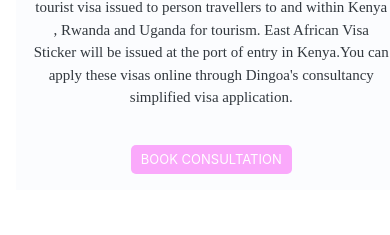
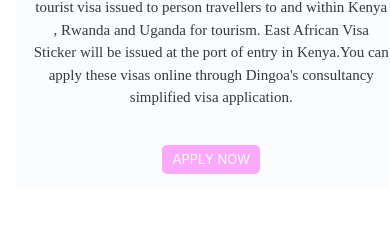
Before and after one commit to JoanKinyanjui/diana-realEstate, a Next.js app: page /immigration in a window 390 px wide. Shown: the part 2354-2589 px from the top of the page. Built offline with nearby package versions, Linux system fonts and the light colour scheme.

Commit message:
submit button

```diff
--- a/src/components/Immigration/ImmServices.js
+++ b/src/components/Immigration/ImmServices.js
@@ -30,7 +30,7 @@ function ImmServices() {
                <img className='w-auto h-[400px]' src={item.image}/>
                <div className=''>
                <p  style={{ whiteSpace: "pre-line" }}  className={`${styles.nowAgain} text-left py-4 text-[17px]`}>{item.content} </p>
-               <Link href="/immigration#section4"> <button  className={`${styles.ButtonBookConsultation} `} >APPLY NOW</button></Link>
+               <Link href="/immigration#section5"> <button  className={`${styles.ButtonBookConsultation} `} >APPLY NOW</button></Link>
            </div>
                </div>
           </div>
@@ -59,7 +59,7 @@ function ImmServices() {
                <img src={item.image}/>
                <div className='text-center'>
                <p className={`${styles.nowAgain}  py-4 text-[15px]`}>{item.content}</p>
-               <Link href="/immigration#section4">   <button  className={`${styles.ButtonBookConsultation}`} >BOOK CONSULTATION</button></Link>
+               <Link href="/immigration#section5">   <button  className={`${styles.ButtonBookConsultation}`} >APPLY NOW</button></Link>
            </div>
                </div>
           </div>
--- a/src/components/InputStepper.js
+++ b/src/components/InputStepper.js
@@ -84,7 +84,7 @@ const StepperWithInputFields = () => {
   };
 
   return (
-<div className='md:w-3/4 w-10/12 grid  mx-auto border'>
+<div className='md:w-3/4 w-10/12 grid  mx-auto py-8' id="section5">
 <div className='grid md:gap-[25px] gap-[10px] font-[System]'>
           <p className='text-[#FAA9FB] text-sm md:text-base mx-auto font-medium py-4 md:py-8'>APPLY FOR VISA</p>
           <p className='text-black text-bold md:text-[40px] text-[22px] mx-auto py-4 md:pb-8'>FILL THE FORM BELOW</p>
```
